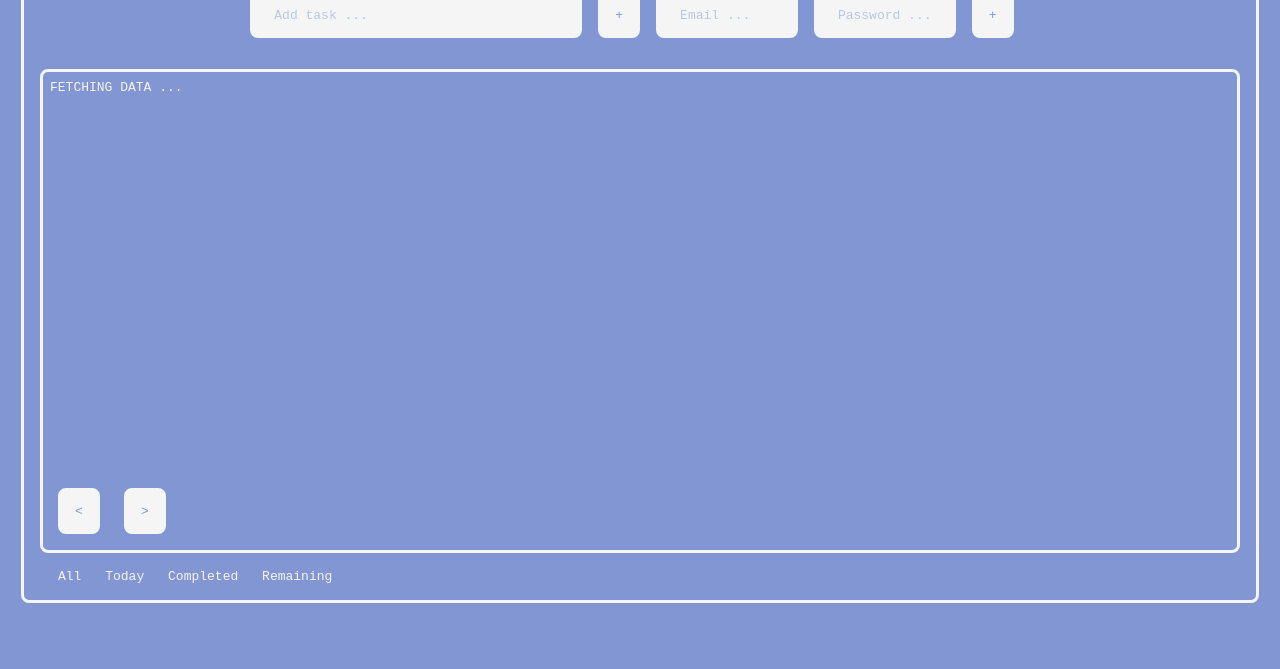
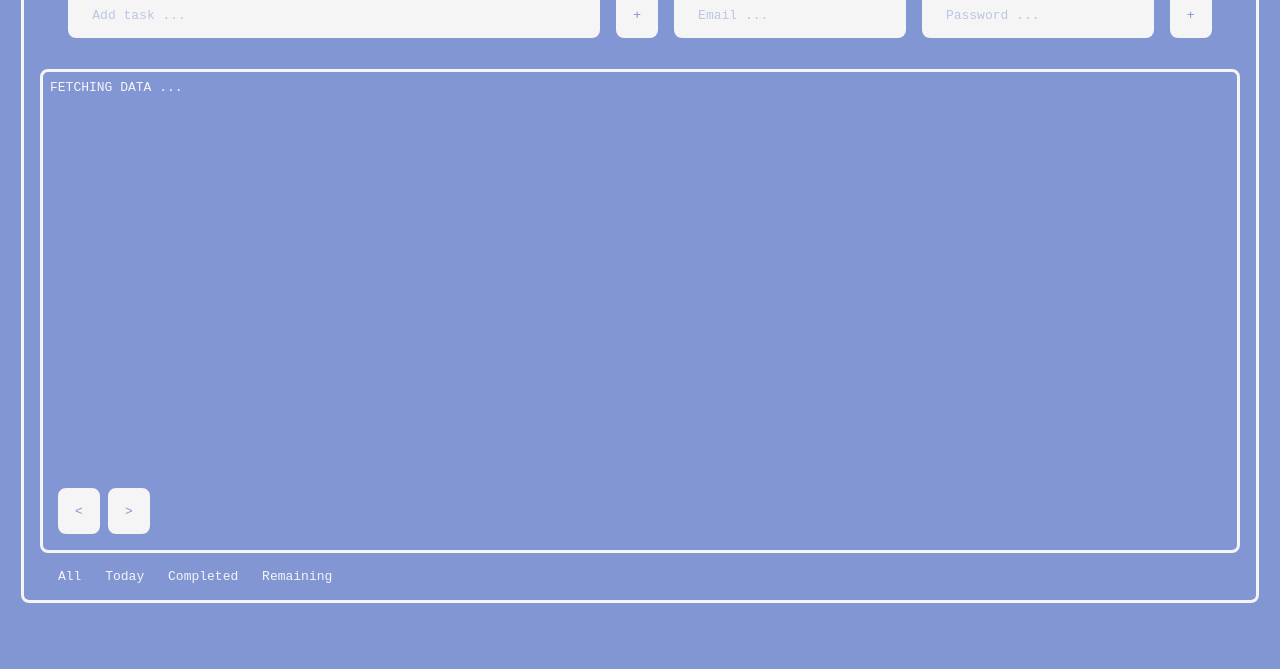
Before and after one commit to monik-tamang/Todo-list-frontend, a plain HTML site: page index.html in a window 1280 px wide. Shown: the part 131-800 px from the top of the page. Drawn offline with Linux system fonts and the light colour scheme.

Commit message:
bug fixes

```diff
--- a/todolist.css
+++ b/todolist.css
@@ -84,6 +84,10 @@ li {
     background: none;
 }
 
+.right-side-login {
+    margin-left: 16px;
+}
+
 .addtask {
     display: flex;
     background: none;
@@ -95,7 +99,7 @@ li {
 .input1 {
     outline: none;
     height: 44px;
-    width: 300px;
+    width: 500px;
     font-size: inherit;
     font-family: monospace;
     color: rgb(131, 150, 212);
@@ -118,13 +122,12 @@ li {
     width: 42px;
     height: 46px;
     transition: .5s;
-    margin-right: 16px;
 }
 
 
 .email-and-pass-input {
     height: 44px;
-    width: 110px;
+    width: 200px;
     font-size: inherit;
     font-family: monospace;
     color: rgb(131, 150, 212);
@@ -274,7 +277,7 @@ li {
     margin: 0px 0px 0px 18px;
 }
 
-@media (max-width:800px) {
+@media (max-width:1230px) {
 
     body {
     display: flex;
```
